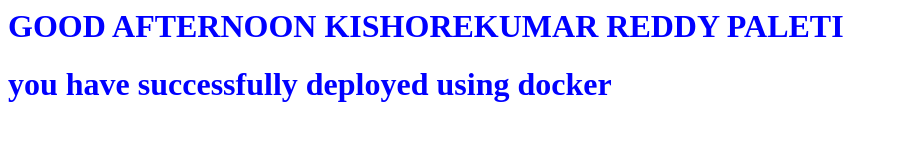
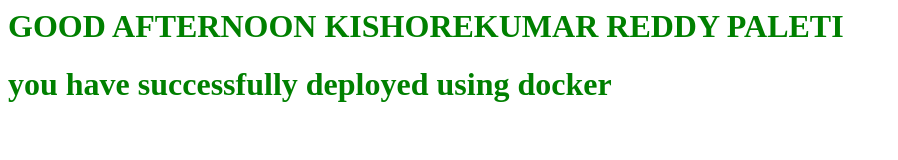
Before and after one commit to pkishore449/Docker-Jenkins, a plain HTML site: page index.html in a window 1280 px wide. Shown: the whole page, without its empty margins (0-898 px from the left). Drawn offline with Linux system fonts and the light colour scheme.

Commit message:
color update

```diff
--- a/index.html
+++ b/index.html
@@ -1,3 +1,3 @@
-<font color="blue">
+<font color="green">
 	<h1>GOOD AFTERNOON KISHOREKUMAR REDDY PALETI</h1>
 	<h1> you have successfully deployed using docker</h1>
```
